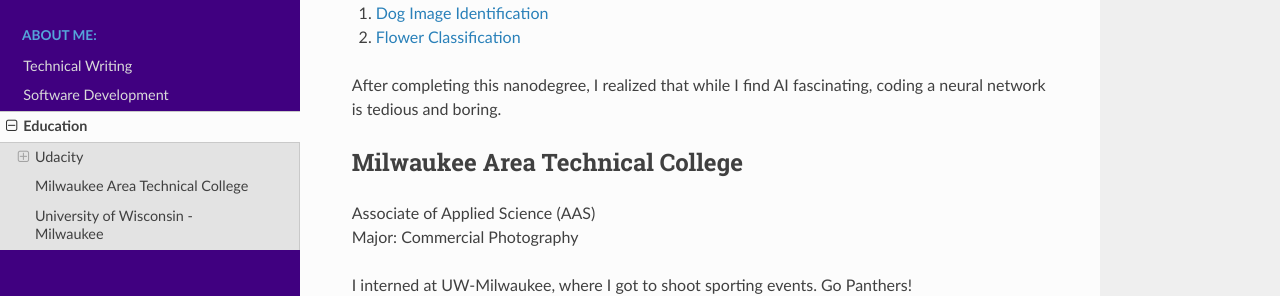
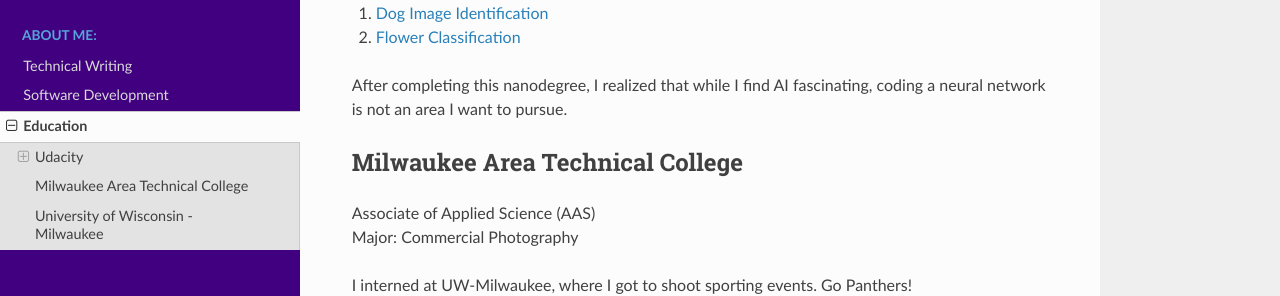
Before and after one commit to aimeeu/aimee-ukasick-resume, a Sphinx documentation site: the page built from docs/education.rst, in a window 1280 px wide and 900 px high, scrolled down 916 px. Shown: the part 189-485 px from the top of the window. Built offline with Sphinx 7.4.7 and the Read the Docs theme 2.0.0, drawn with Linux system fonts in a browser that asks for light colours.

Commit message:
update education
Signed-off-by: Aimee Ukasick <aimeeu.opensource@gmail.com>

```diff
--- a/docs/education.rst
+++ b/docs/education.rst
@@ -48,7 +48,7 @@ Projects:
 #. `Dog Image Identification <https://github.com/aimeeu/Udacity-AIProgrammingWithPython/tree/master/dog-image-classification-exercise>`_
 #. `Flower Classification <https://github.com/aimeeu/Udacity-AIProgrammingWithPython/tree/master/final-project-flower-classification>`_
 
-After completing this nanodegree, I realized that while I find AI fascinating, coding a neural network is tedious and boring.
+After completing this nanodegree, I realized that while I find AI fascinating, coding a neural network is not an area I want to pursue.
 
 
 Milwaukee Area Technical College
```
